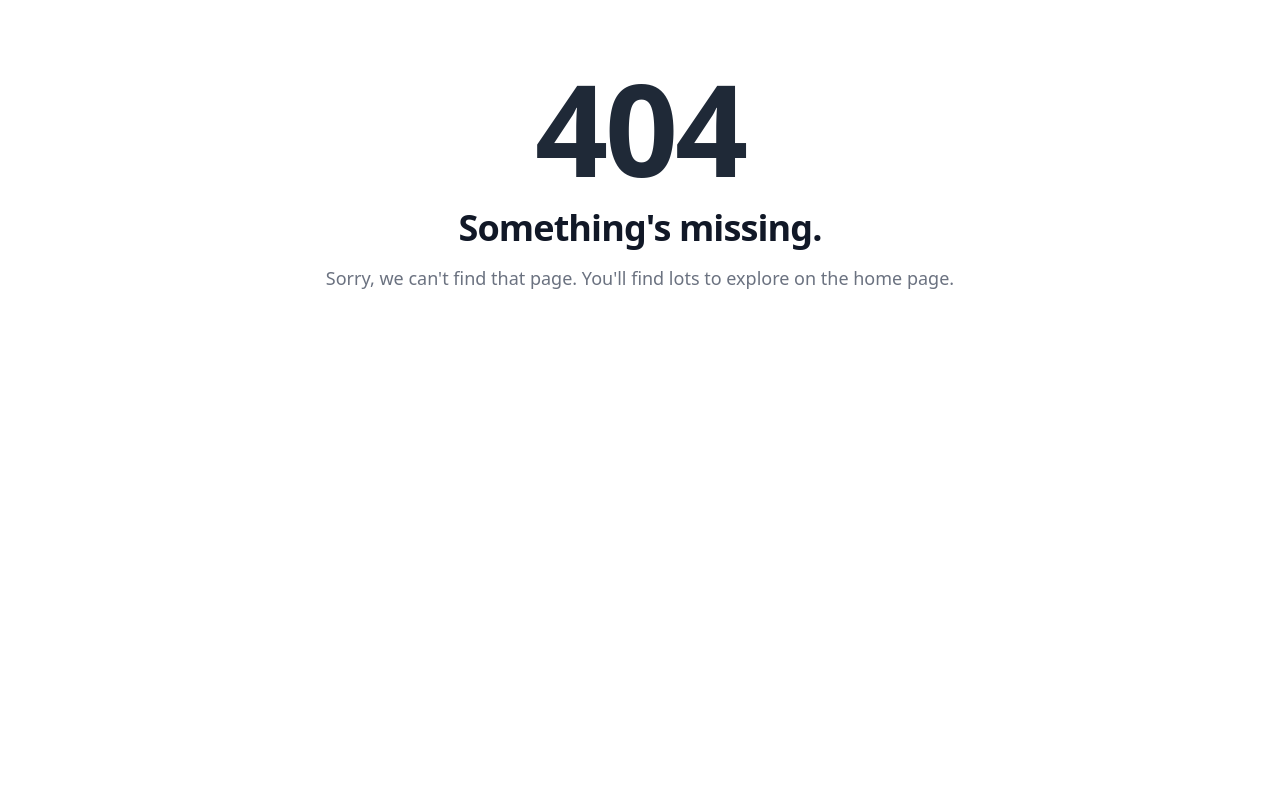
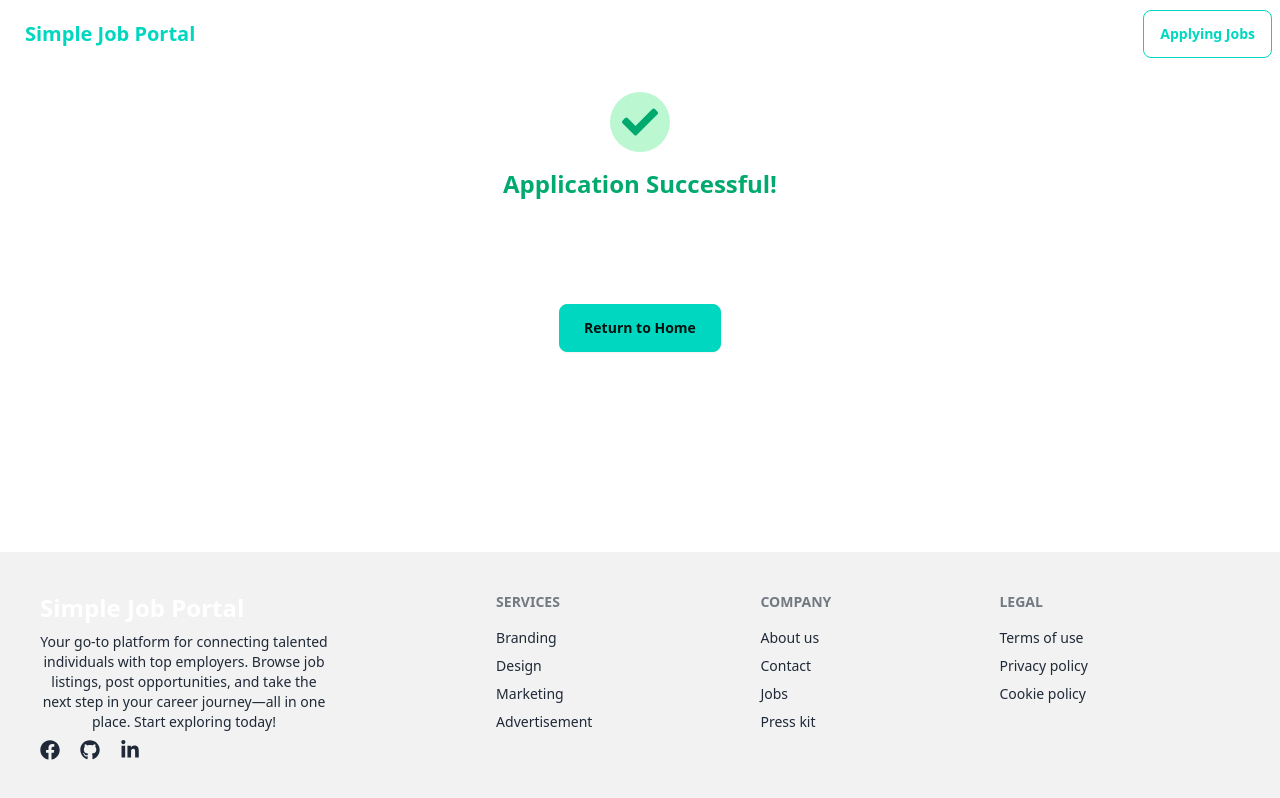
Before and after one commit to rubaiiyat/React-Router-And-State-Management, a React (Vite) app in the folder 04-Simple-Job-Portal/: page /success in a window 1280 px wide. Before the commit this address had no page. Built offline with nearby package versions, Linux system fonts and the light colour scheme.

Commit message:
add successfull page

```diff
--- /dev/null
+++ b/04-Simple-Job-Portal/src/Components/ApplySuccess/ApplySuccess.jsx
@@ -0,0 +1,27 @@
+import React from "react";
+import { FaCheck } from "react-icons/fa";
+import { Link } from "react-router-dom";
+const ApplySuccess = () => {
+  return (
+    <div className="flex flex-col items-center justify-center h-auto  p-6">
+      <h1 className="inline-flex items-center justify-center text-4xl p-3 rounded-full text-success bg-green-200">
+        <FaCheck />
+      </h1>
+
+      <h1 className="text-2xl font-bold text-success mt-4">
+        Application Successful!
+      </h1>
+
+      <p className="text-white text-center mt-2 max-w-md">
+        Your application was submitted successfully. They will reach out to you
+        shortly. Thank you for your patience and best of luck!
+      </p>
+
+      <Link to="/" className="mt-6">
+        <button className="btn btn-accent px-6 py-2">Return to Home</button>
+      </Link>
+    </div>
+  );
+};
+
+export default ApplySuccess;
--- a/04-Simple-Job-Portal/src/Components/JobDetails/JobDetails.jsx
+++ b/04-Simple-Job-Portal/src/Components/JobDetails/JobDetails.jsx
@@ -117,7 +117,7 @@ const JobDetails = () => {
             </div>
           </div>
           <div className="card-actions mt-5 ">
-            <Link className="block w-full">
+            <Link to={"/success"} className="block w-full">
               <button className="btn btn-accent w-full">Apply Now</button>
             </Link>
           </div>
--- a/04-Simple-Job-Portal/src/Components/Root/Root.jsx
+++ b/04-Simple-Job-Portal/src/Components/Root/Root.jsx
@@ -5,12 +5,14 @@ import Header from "../Header/Header";
 
 const Root = () => {
   return (
-    <div>
-      <div className="">
-        <Header></Header>
-        <Outlet></Outlet>
-      </div>
-      <Footer></Footer>
+    <div className="flex flex-col min-h-screen">
+      <Header />
+      <main className="flex-grow">
+        <Outlet />
+      </main>
+      <footer className="sticky top-[100vh] bg-gray-800 text-white text-center ">
+        <Footer />
+      </footer>
     </div>
   );
 };
--- a/04-Simple-Job-Portal/src/main.jsx
+++ b/04-Simple-Job-Portal/src/main.jsx
@@ -10,6 +10,7 @@ import Blogs from "./Components/Blogs/Blogs.jsx";
 import Jobs from "./Components/Jobs/Jobs.jsx";
 import Statistics from "./Components/Statistics/Statistics.jsx";
 import JobDetails from "./Components/JobDetails/JobDetails.jsx";
+import ApplySuccess from "./Components/ApplySuccess/ApplySuccess.jsx";
 
 const router = createBrowserRouter([
   {
@@ -43,6 +44,10 @@ const router = createBrowserRouter([
         loader: () => fetch("../Jobs.json"),
         element: <JobDetails></JobDetails>,
       },
+      {
+        path: "/success",
+        element: <ApplySuccess></ApplySuccess>,
+      },
     ],
   },
 ]);
```
